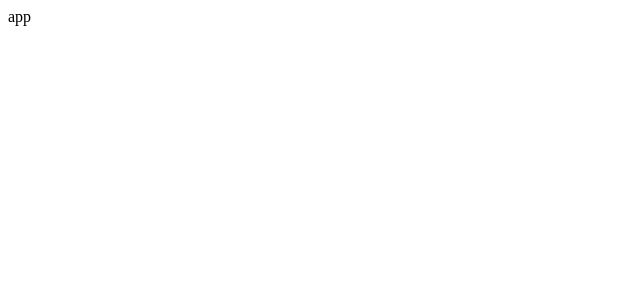
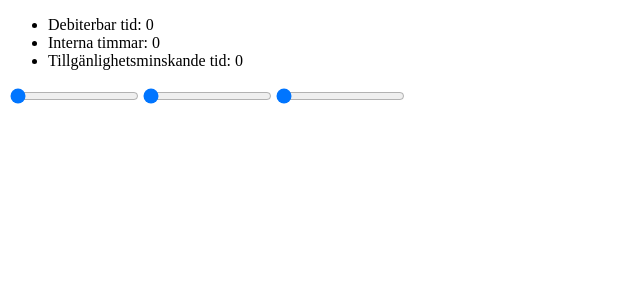
Before and after one commit to perenstrom/bonus-visualiser, a React (Create React App) app: page / in a window 1280 px wide. Shown: the top 300 px of the page, without its empty margins (0-640 px from the left). Built offline with nearby package versions, Linux system fonts and the light colour scheme.

Commit message:
Started inputs.

```diff
--- a/package.json
+++ b/package.json
@@ -12,5 +12,9 @@
     "build": "react-scripts build",
     "test": "react-scripts test --env=jsdom",
     "eject": "react-scripts eject"
+  },
+  "devDependencies": {
+    "eslint": "^4.19.1",
+    "eslint-plugin-react": "^7.8.2"
   }
 }
--- a/src/App.js
+++ b/src/App.js
@@ -1,10 +1,79 @@
-import React, { Component } from 'react';
+import React from "react";
 
-class App extends Component {
+class App extends React.Component {
+    constructor(props) {
+        super(props);
+
+        this.state = {
+            bonusLimit: 0.8,
+            hoursInStandardMonth: 180,
+            bonusHours: 0,
+            hours: {
+                onAssignment: 0,
+                internalNoBonus: 0,
+                internalBonusShifting: 0
+            }
+        };
+
+        this.handleChange = this.handleChange.bind(this);
+        this.changeHours = this.changeHours.bind(this);
+    }
+
+    handleChange(event) {
+        event.preventDefault();
+
+        this.changeHours(event.target.name, event.target.value);
+    }
+
+    changeHours(property, value) {
+        let newHours = { ...this.state.hours };
+        newHours[property] = value;
+
+        this.setState({ hours: newHours });
+    }
+
     render() {
+        const {
+            onAssignment,
+            internalNoBonus,
+            internalBonusShifting
+        } = this.state.hours;
+
         return (
             <div>
-      app
+                <ul>
+                    <li>Debiterbar tid: {onAssignment}</li>
+                    <li>Interna timmar: {internalNoBonus}</li>
+                    <li>Tillgänlighetsminskande tid: {internalBonusShifting}</li>
+                </ul>
+                <div>
+                    <form>
+                        <input
+                            name="onAssignment"
+                            type="range"
+                            min="0"
+                            max="150"
+                            value={onAssignment}
+                            onChange={this.handleChange}
+                        />
+                        <input
+                            name="internalNoBonus"
+                            type="range"
+                            min="0"
+                            max="150"
+                            value={internalNoBonus}
+                            onChange={this.handleChange}
+                        />
+                        <input
+                            name="internalBonusShifting"
+                            type="range"
+                            min="0"
+                            max="150"
+                            value={internalBonusShifting}
+                            onChange={this.handleChange}
+                        />
+                    </form>
+                </div>
             </div>
         );
     }
```
Also changed, not shown: .eslintrc.json (added), 2 other files (tests, documents, lock files or other folders). Lines whose indentation alone changed are shown as unchanged.
